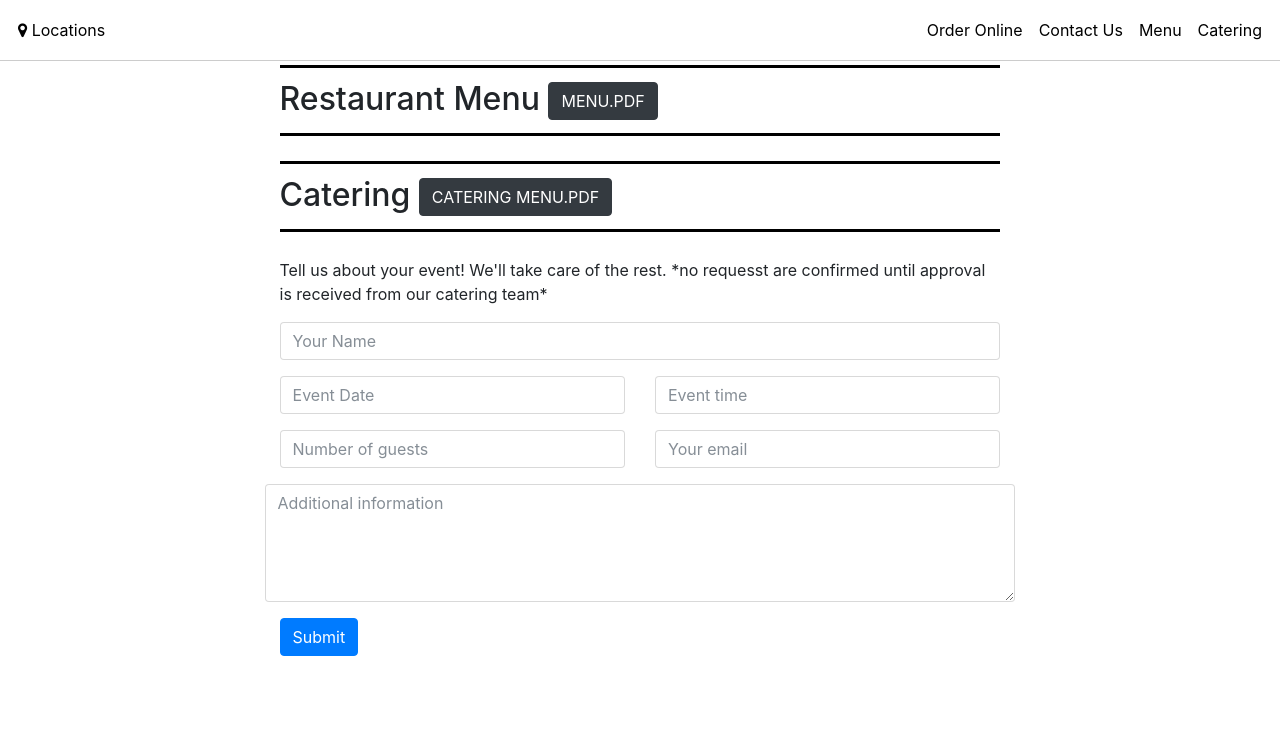
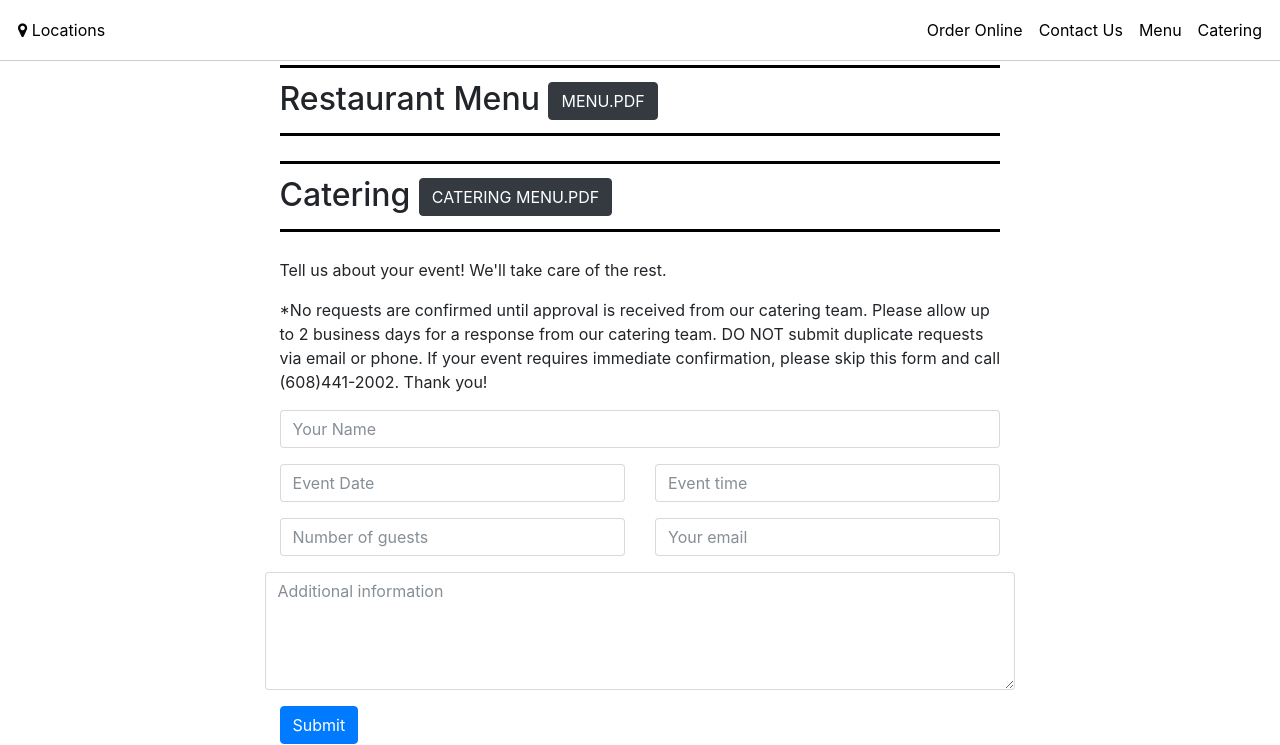
Before and after one commit to ajwahlb/Banzo, a Jekyll site: the page built from _pages/banzo.html, in a window 1280 px wide and 900 px high, scrolled down 3033 px, cut to the strip 0-745 px from the top of the window. Built offline with Jekyll 4.4.1, drawn with Linux system fonts in a browser that asks for light colours; nearby versions of some CDN libraries.

Commit message:
catering disclaimer
added catering disclaimer to forms

```diff
--- a/_pages/banzo.html
+++ b/_pages/banzo.html
@@ -81,7 +81,8 @@ permalink: /banzo/
 		<div class="col-md-8">
 			<h2 class="title">Catering <a href="/pdf/catering.pdf" target="_blank"><button type="button" class="btn btn-dark">CATERING MENU.PDF</button></a></h2>
 
-			<p>Tell us about your event! We'll take care of the rest. *no requesst are confirmed until approval is received from our catering team*</p>
+			<p>Tell us about your event! We'll take care of the rest.</p>
+			<p>*No requests are confirmed until approval is received from our catering team. Please allow up to 2 business days for a response from our catering team. DO NOT submit duplicate requests via email or phone. If your event requires immediate confirmation, please skip this form and call (608)441-2002. Thank you!</p>
 
 			<form role="form" action="https://formspree.io/catering.banzo@gmail.com" method="POST">
 				<input type="hidden" name="recipient" value="catering.banzo#gmail.com">
--- a/_pages/food-carts.html
+++ b/_pages/food-carts.html
@@ -83,6 +83,7 @@ permalink: /food-carts/
 			<h2 class="title">Catering <a href="/pdf/catering.pdf" target="_blank"><button type="button" class="btn btn-dark">CATERING MENU.PDF</button></a></h2>
 
 			<p>Tell us about your event! We'll take care of the rest.</p>
+			<p>*No requests are confirmed until approval is received from our catering team. Please allow up to 2 business days for a response from our catering team. DO NOT submit duplicate requests via email or phone. If your event requires immediate confirmation, please skip this form and call (608)441-2002. Thank you!</p>
 
 			<form role="form" action="https://formspree.io/catering.banzo@gmail.com" method="POST">
 				<input type="hidden" name="recipient" value="catering.banzo#gmail.com">
--- a/index.html
+++ b/index.html
@@ -47,7 +47,8 @@ permalink: /
 		<div class="col-md-8">
 			<h2 class="title">Event Catering <a href="/pdf/catering.pdf" target="_blank"><button type="button" class="btn btn-dark">CATERING MENU.PDF</button></a></h2>
 
-			<p>Tell us about your event! We'll take care of the rest. *no requesst are confirmed until approval is received from our catering team*</p>
+			<p>Tell us about your event! We'll take care of the rest.</p>
+			<p>*No requests are confirmed until approval is received from our catering team. Please allow up to 2 business days for a response from our catering team. DO NOT submit duplicate requests via email or phone. If your event requires immediate confirmation, please skip this form and call (608)441-2002. Thank you!</p>
 
 			<form role="form" action="https://formspree.io/catering.banzo@gmail.com" method="POST">
 				<input type="hidden" name="recipient" value="catering.banzo#gmail.com">
```
